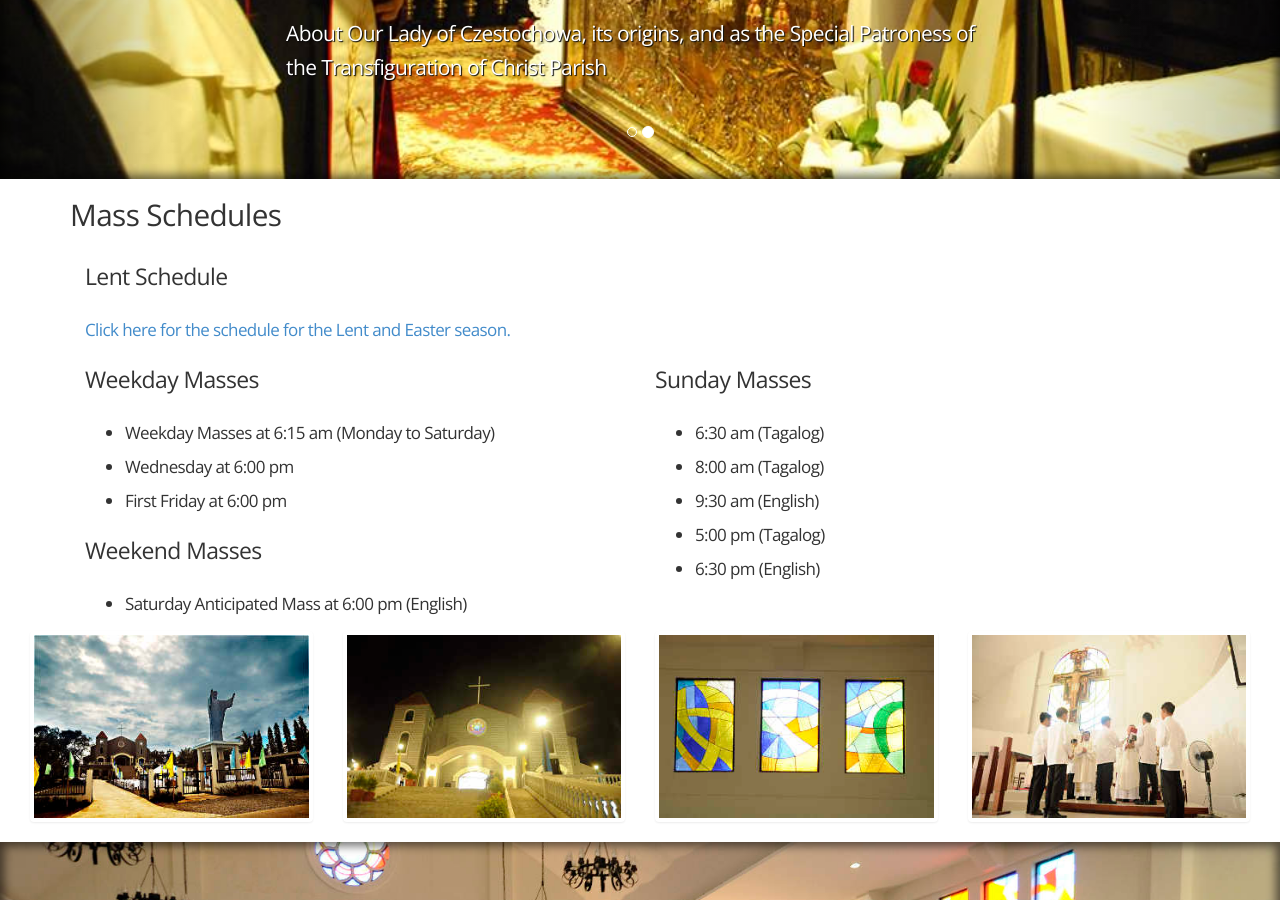
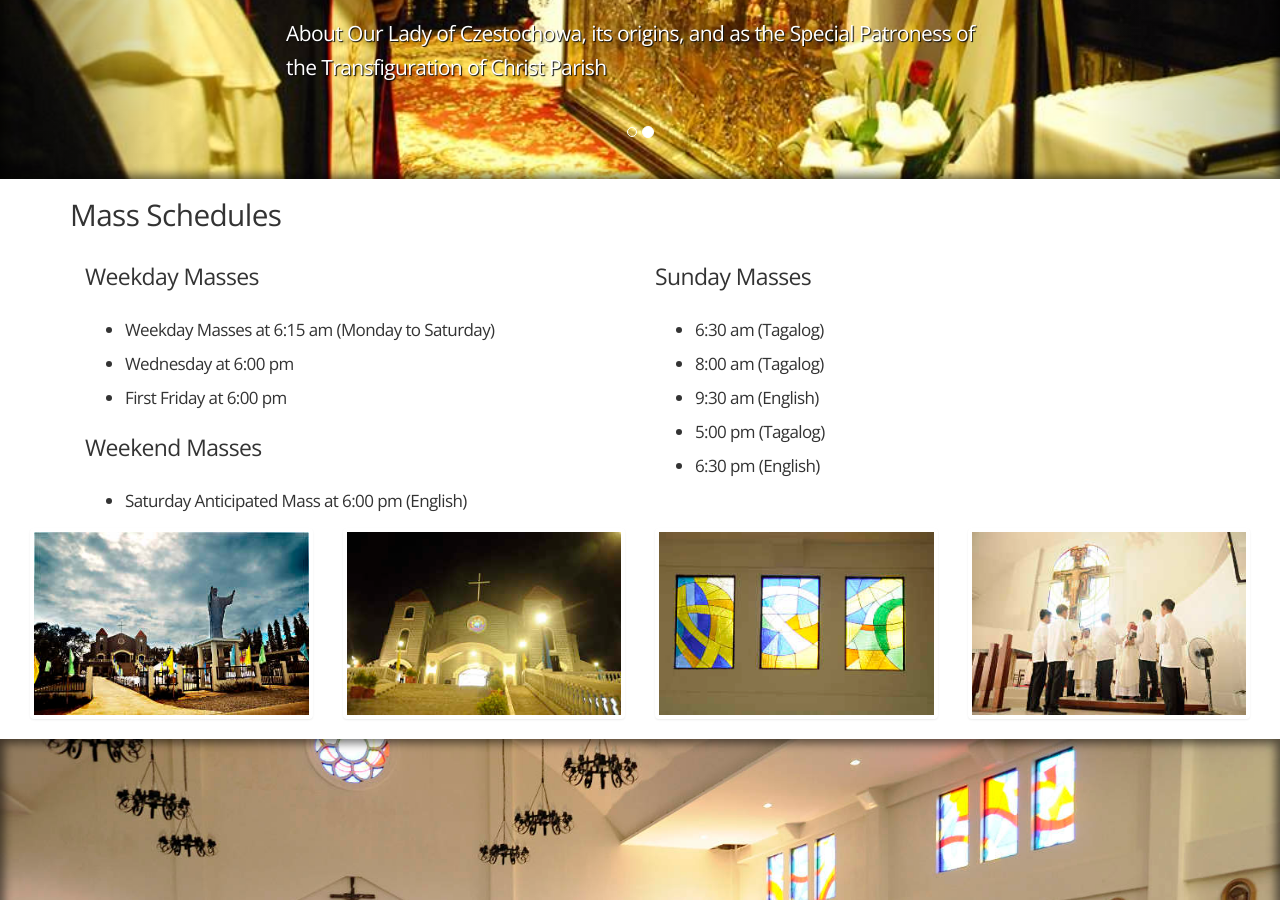
Before and after one commit to jerieljan/ourtransfi, a Jekyll site: the page built from Home/index.html, in a window 1280 px wide and 900 px high, scrolled down 622 px. Built offline with Jekyll 4.4.1, drawn with Linux system fonts in a browser that asks for light colours; nearby versions of some CDN libraries.

Commit message:
Removed links to Lent 2016 on the frontpage.

```diff
--- a/Home/index.html
+++ b/Home/index.html
@@ -39,10 +39,6 @@ icon: /images/image-01a.jpg
 
 <div class="container">
     <h2 id="schedules">Mass Schedules</h2>
-    <div class="col-xs-12">
-        <h3>Lent Schedule</h3>
-        <a href="/lent">Click here for the schedule for the Lent and Easter season.</a>
-    </div>
     <div class="col-xs-12 col-md-6">
             <h3>Weekday Masses</h3>
             <ul>
```
